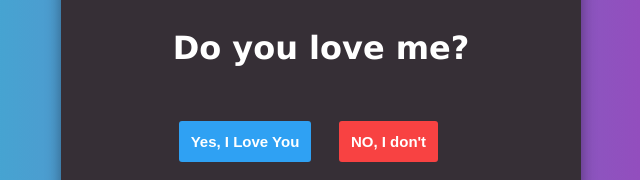
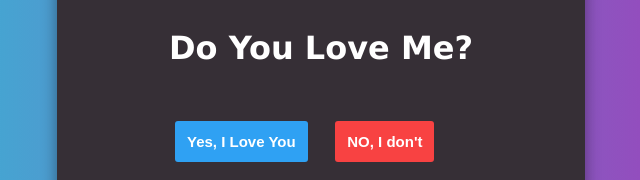
Before and after one commit to rafiul-islam81/you-cannot-catch-me, a plain HTML site: page index.html in a window 1280 px wide. Shown: the part 330-510 px from the top of the page, 319-959 px from the left. Drawn offline with Linux system fonts and the light colour scheme.

Commit message:
index.html

```diff
--- a/index.html
+++ b/index.html
@@ -9,7 +9,7 @@
 <body>
     <div class="container">
         <h1>💞💕</h1>
-        <h2>Do you love me?</h2>
+        <h2>Do You Love Me?</h2>
         <button class="yesBtn" onclick="showMsg()">Yes, I Love You</button>
         <button id="runBtn" class="noBtn">NO, I don't</button>
     </div>
```
